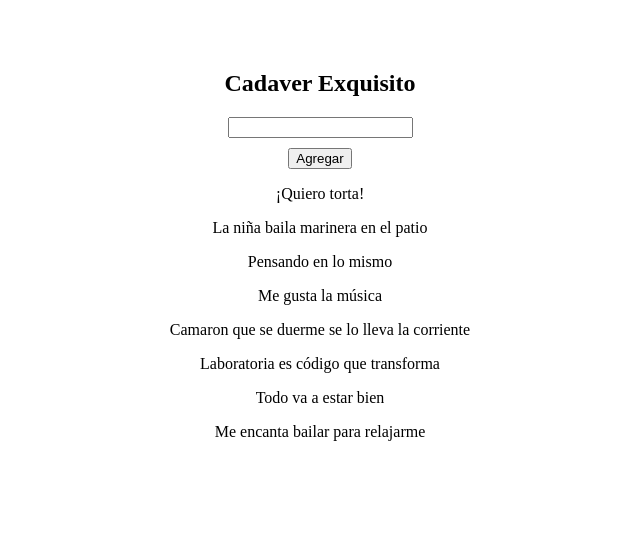
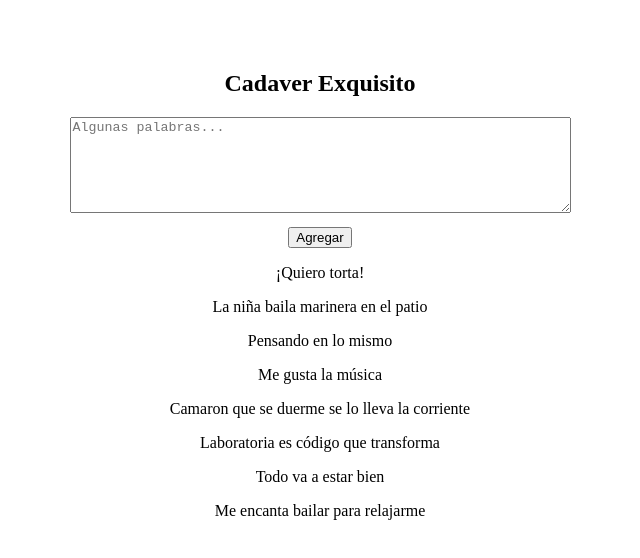
Before and after one commit to flordeciruela/Angular-form, an Angular app: page / in a window 1280 px wide. Shown: the top 558 px of the page, without its empty margins (320-960 px from the left). Built offline with nearby package versions, Linux system fonts and the light colour scheme.

Commit message:
adding data.ts

```diff
--- a/src/app/app.component.css
+++ b/src/app/app.component.css
@@ -3,7 +3,7 @@ section {
   text-align: center;
 }
 
-button {
+input {
   display: block;
   margin: 10px auto;
 }
--- a/src/app/app.component.html
+++ b/src/app/app.component.html
@@ -2,10 +2,9 @@
 <section>
   <h1>{{title}}</h1>
   <form [formGroup]="form">
-    <input #newString type="text" formControlName="name" (keyup.enter)="addString(newString.value)"
-      (blur)="addString(newString.value); newString.value='' ">
-    <button (click)="addString(newString.value)">Agregar</button>
+    <textarea #newString rows="6" cols="60" placeholder="Algunas palabras..." maxlength="10" formControlName="name" (keyup.enter)="addString(newString.value); newString.value=''"
+      (blur)="addString(newString.value); newString.value='' " required></textarea>
+    <input type="submit" (click)="addString(newString.value)" value="Agregar">
   </form>
-
   <p *ngFor="let text of arr">{{text}}</p>
 </section>
--- a/src/app/app.component.ts
+++ b/src/app/app.component.ts
@@ -1,5 +1,6 @@
 import { Component, OnInit } from '@angular/core';
 import { FormBuilder, FormGroup } from '@angular/forms';
+import data from './app.data';
 
 @Component({
   selector: 'app-root',
@@ -10,14 +11,7 @@ export class AppComponent implements OnInit {
   title = 'Cadaver Exquisito';
   form: FormGroup;
   fb: FormBuilder;
-  arr = ["¡Quiero torta!",
-             "La niña baila marinera en el patio",
-             "Pensando en lo mismo",
-             "Me gusta la música",
-             "Camaron que se duerme se lo lleva la corriente",
-             "Laboratoria es código que transforma",
-             "Todo va a estar bien",
-             "Me encanta bailar para relajarme"];
+  arr = data;
 
   constructor(fb: FormBuilder) {
     this.fb = fb;
--- /dev/null
+++ b/src/app/app.data.ts
@@ -0,0 +1,8 @@
+export default ["¡Quiero torta!",
+           "La niña baila marinera en el patio",
+           "Pensando en lo mismo",
+           "Me gusta la música",
+           "Camaron que se duerme se lo lleva la corriente",
+           "Laboratoria es código que transforma",
+           "Todo va a estar bien",
+           "Me encanta bailar para relajarme"];
```
